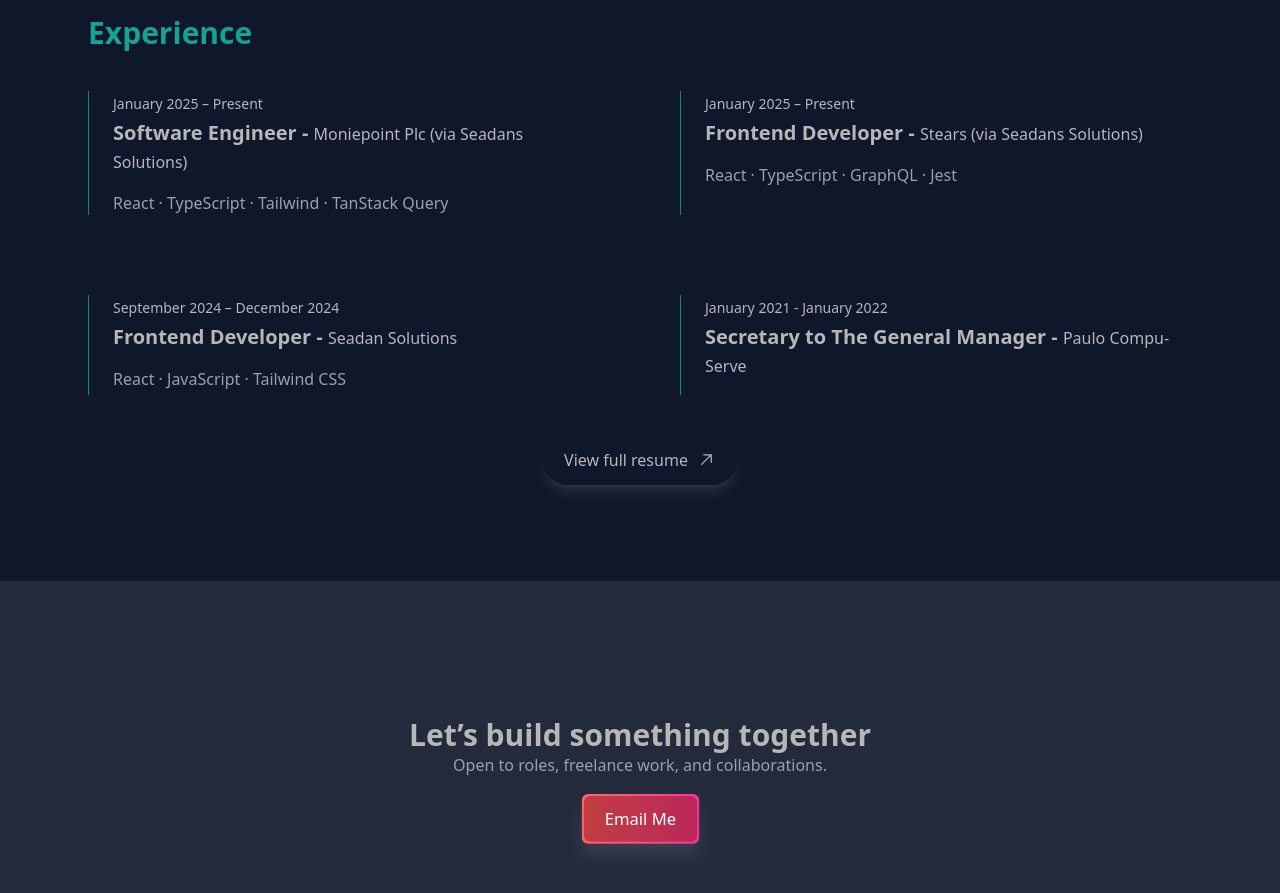
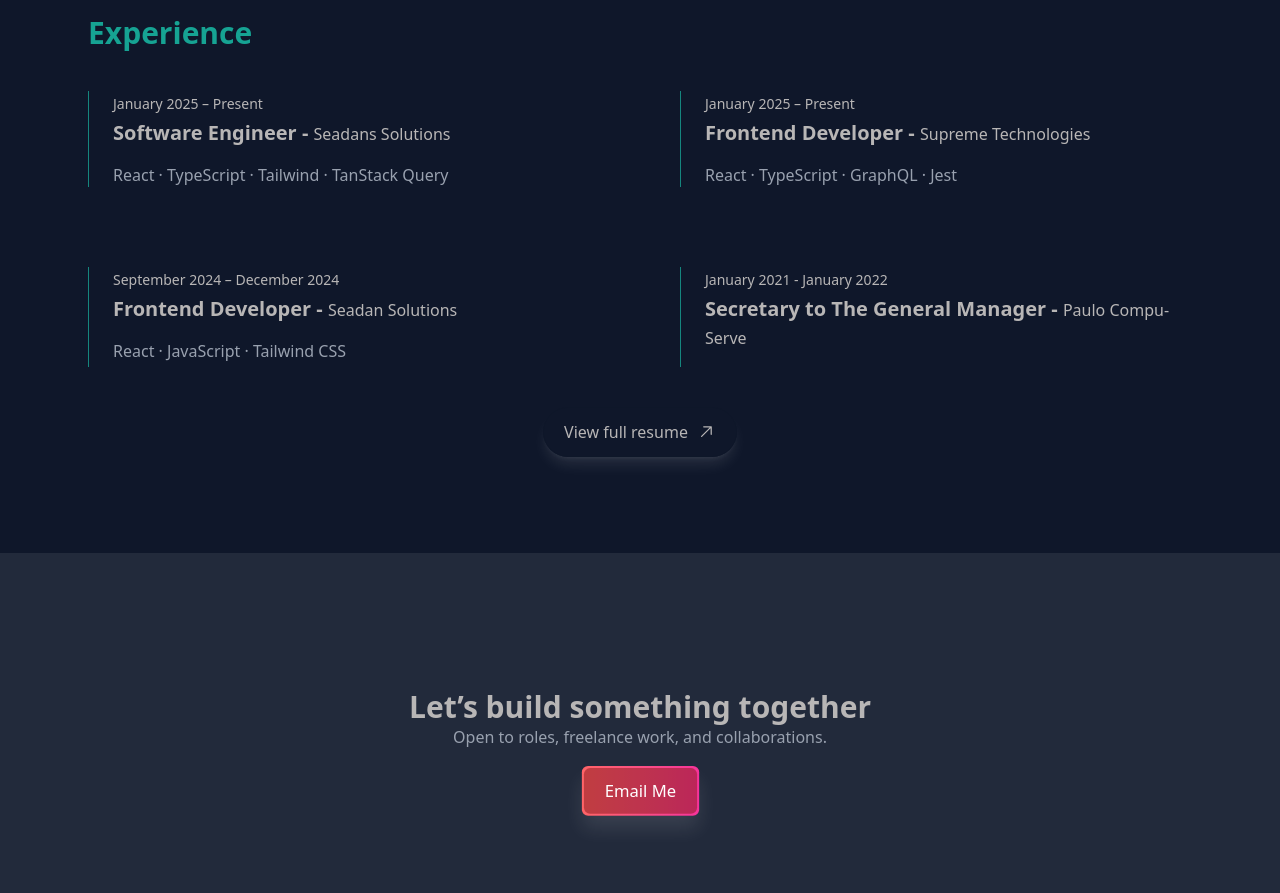
Before and after one commit to ChidinmaMmahi/chee-portfolio, a React (Vite) app: page / in a window 1280 px wide. Shown: the part 3000-3893 px from the top of the page. Built offline with nearby package versions, Linux system fonts and the light colour scheme.

Commit message:
update-resume

```diff
--- a/src/sections/experience/experienceList.ts
+++ b/src/sections/experience/experienceList.ts
@@ -9,13 +9,13 @@
   {
     jobDuration: "January 2025 – Present",
     jobTitle: "Software Engineer",
-    employer: "Moniepoint Plc (via Seadans Solutions)",
+    employer: "Seadans Solutions",
     responsibilities: "React · TypeScript · Tailwind · TanStack Query",
   },
   {
     jobDuration: "January 2025 – Present",
     jobTitle: "Frontend Developer",
-    employer: "Stears (via Seadans Solutions)",
+    employer: "Supreme Technologies",
     responsibilities: "React · TypeScript · GraphQL · Jest",
   },
   {
```
Also changed, not shown: 1 other file (tests, documents, lock files or other folders).
